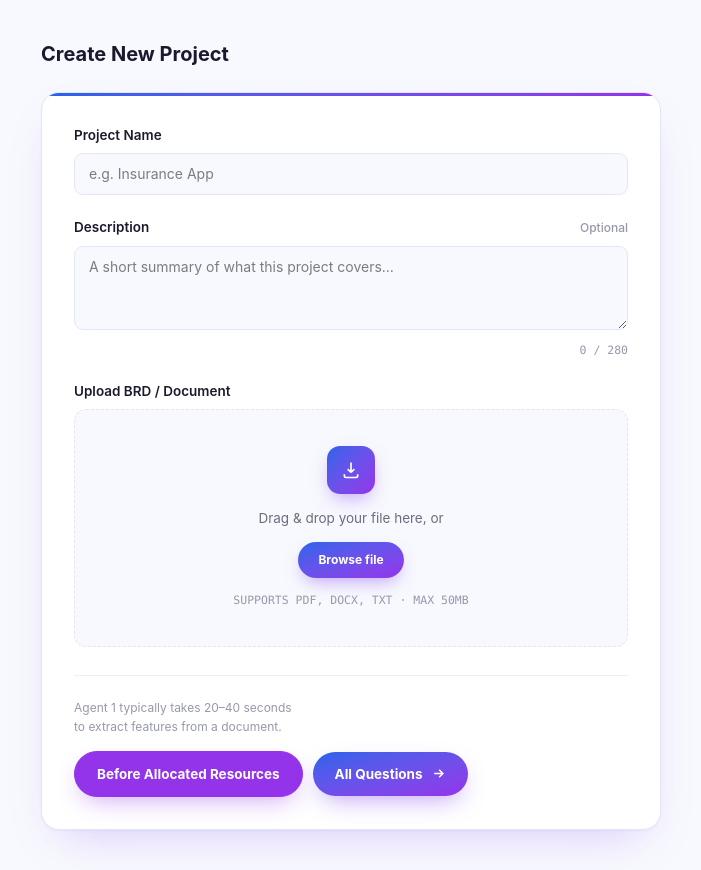
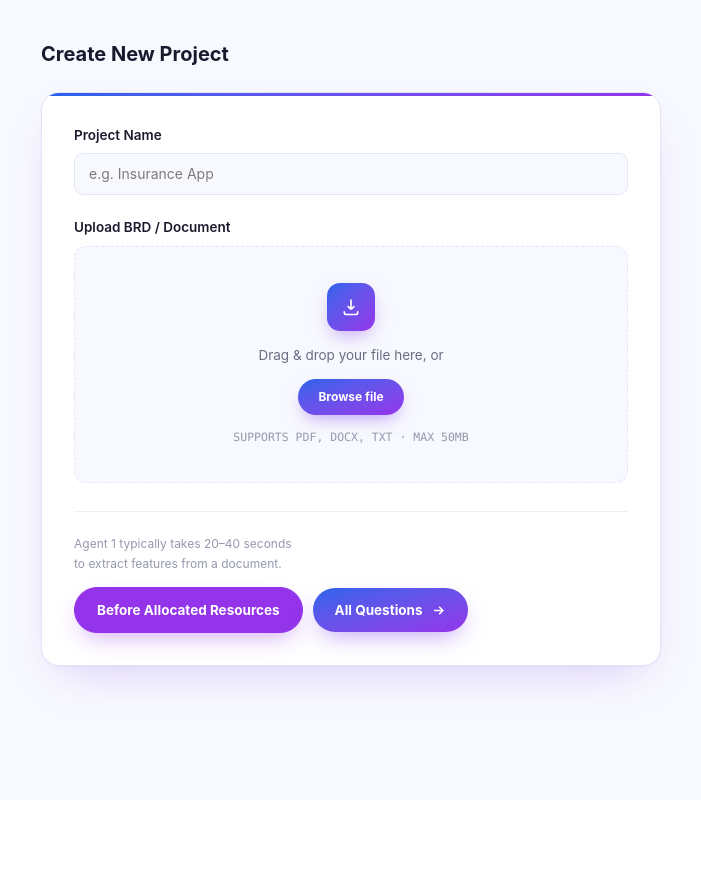
Before and after one commit to Sugaam-dev/sprint-planning-frontend, a React (Vite) app: page /create-project in a window 1280 px wide. Shown: the whole page, without its empty margins (289-990 px from the left). After the commit the page ends 800 px from the top, so only its background shows below. Built offline with nearby package versions, Linux system fonts and the light colour scheme.

Commit message:
fix: remove description field from create project form

```diff
--- a/src/features/project/components/ProjectForm.jsx
+++ b/src/features/project/components/ProjectForm.jsx
@@ -3,7 +3,6 @@ import ProjectDocumentUpload from "./ProjectDocumentUpload";
 
 export default function ProjectForm({ onCreated, onBeforeResources }) {
   const [name, setName] = useState("");
-  const [desc, setDesc] = useState("");
   const [file, setFile] = useState(null);
   const [nameError, setNameError] = useState(false);
   const [fileError, setFileError] = useState(false);
@@ -70,23 +69,6 @@ export default function ProjectForm({ onCreated, onBeforeResources }) {
           )}
         </div>
 
-        {/* Description */}
-        <div className="mb-[22px]">
-          <div className="text-[13.5px] font-semibold text-[#1A1A2E] mb-2 flex items-baseline justify-between">
-            Description <span className="font-medium text-[#9599AC] text-xs">Optional</span>
-          </div>
-          <textarea
-            maxLength={280}
-            value={desc}
-            onChange={(e) => setDesc(e.target.value)}
-            placeholder="A short summary of what this project covers…"
-            className="w-full min-h-[84px] text-sm rounded-[9px] px-3.5 py-2.5 bg-[#F8F9FE] border border-[#E3E7F5] focus:outline-none focus:bg-white focus:border-[#2563EB] focus:ring-[3px] focus:ring-[#EDF1FE] resize-y"
-          />
-          <div className="flex justify-end text-[11.5px] font-mono text-[#9599AC] mt-1.5">
-            {desc.length} / 280
-          </div>
-        </div>
-
         {/* File upload (separate component) */}
         <ProjectDocumentUpload
           file={file}
```
